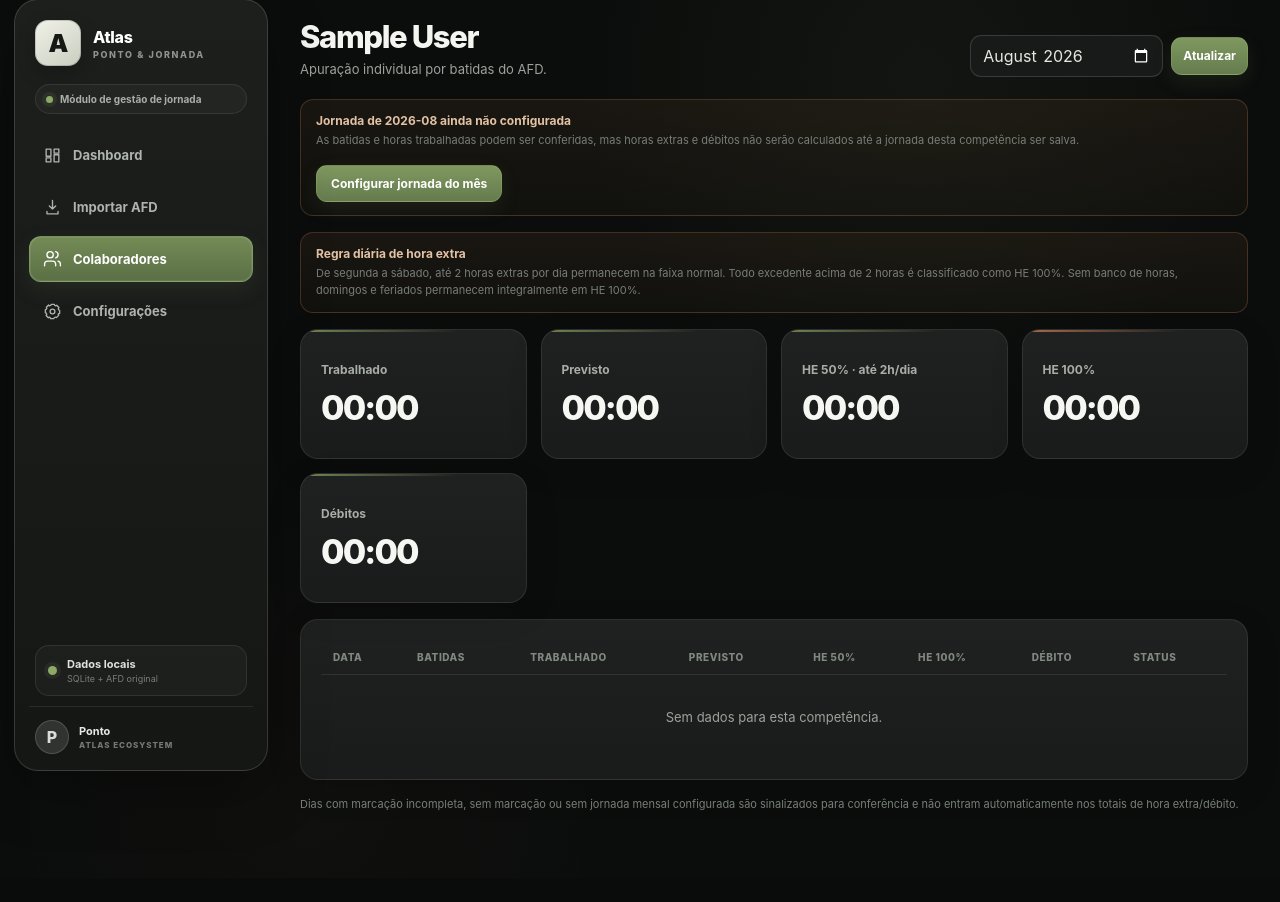
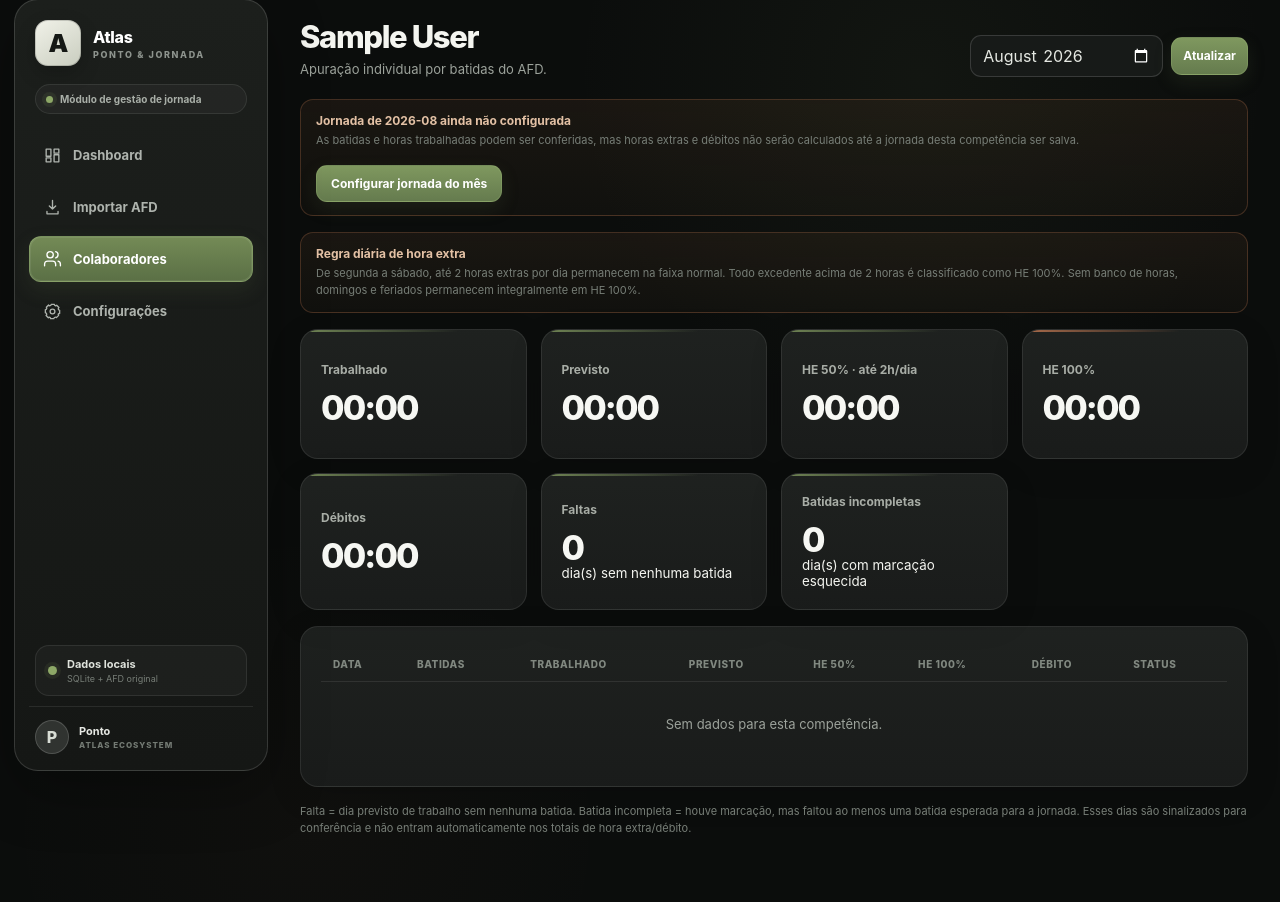
Before and after one commit to lucasgarciamoreira92-rgb/ponto-controlid, a FastAPI app: page /report/1 in a window 1280 px wide. Shown: the part 15-917 px from the top of the page. Before the commit the page ends 825 px from the top, so only its background shows below. Run offline with FastAPI, Linux system fonts and the light colour scheme; data comes from the database, SQL or seed files in the repository; tables that the repository leaves empty hold one stand-in row (values such as "Sample post").

Commit message:
Mostra faltas e batidas incompletas no relatório e PDF

```diff
--- a/templates/employee_report.html
+++ b/templates/employee_report.html
@@ -3,6 +3,8 @@
 {% block content %}
 {% set month_names = {'01':'Janeiro','02':'Fevereiro','03':'Março','04':'Abril','05':'Maio','06':'Junho','07':'Julho','08':'Agosto','09':'Setembro','10':'Outubro','11':'Novembro','12':'Dezembro'} %}
 {% set competence_label = month_names.get(month[5:7], month[5:7]) ~ '/' ~ month[:4] %}
+{% set absence_count = days|selectattr('absence')|list|length %}
+{% set forgotten_punch_count = days|selectattr('forgotten_punch')|list|length %}
 
 <div class="topbar">
   <div><h1>{{ employee.name }}</h1><p>Apuração individual por batidas do AFD.</p></div>
@@ -34,13 +36,24 @@
 </div>
 
 <div class="cards">
-<div class="card metric"><span>Trabalhado</span><strong>{{ totals.worked|hm }}</strong></div><div class="card metric"><span>Previsto</span><strong>{{ totals.expected|hm }}</strong></div>
-{% if settings.bank_hours_enabled == '1' %}<div class="card metric"><span>Saldo banco · até 2h extras/dia</span><strong>{{ totals.bank|hm }}</strong></div><div class="card metric"><span>HE 100% · excedente &gt; 2h/dia</span><strong>{{ totals.overtime_sunday_holiday|hm }}</strong></div>{% else %}<div class="card metric"><span>HE {{ settings.overtime_weekday_percent }}% · até 2h/dia</span><strong>{{ (totals.overtime_weekday + totals.overtime_saturday)|hm }}</strong></div><div class="card metric"><span>HE 100%</span><strong>{{ totals.overtime_sunday_holiday|hm }}</strong></div><div class="card metric"><span>Débitos</span><strong>{{ totals.shortage|hm }}</strong></div>{% endif %}
+  <div class="card metric"><span>Trabalhado</span><strong>{{ totals.worked|hm }}</strong></div>
+  <div class="card metric"><span>Previsto</span><strong>{{ totals.expected|hm }}</strong></div>
+  {% if settings.bank_hours_enabled == '1' %}
+  <div class="card metric"><span>Saldo banco · até 2h extras/dia</span><strong>{{ totals.bank|hm }}</strong></div>
+  <div class="card metric"><span>HE 100% · excedente &gt; 2h/dia</span><strong>{{ totals.overtime_sunday_holiday|hm }}</strong></div>
+  {% else %}
+  <div class="card metric"><span>HE {{ settings.overtime_weekday_percent }}% · até 2h/dia</span><strong>{{ (totals.overtime_weekday + totals.overtime_saturday)|hm }}</strong></div>
+  <div class="card metric"><span>HE 100%</span><strong>{{ totals.overtime_sunday_holiday|hm }}</strong></div>
+  <div class="card metric"><span>Débitos</span><strong>{{ totals.shortage|hm }}</strong></div>
+  {% endif %}
+  <div class="card metric"><span>Faltas</span><strong>{{ absence_count }}</strong><small>dia(s) sem nenhuma batida</small></div>
+  <div class="card metric"><span>Batidas incompletas</span><strong>{{ forgotten_punch_count }}</strong><small>dia(s) com marcação esquecida</small></div>
 </div>
+
 <div class="card"><div class="table-wrap"><table><thead><tr><th>Data</th><th>Batidas</th><th>Trabalhado</th><th>Previsto</th>{% if settings.bank_hours_enabled == '1' %}<th>Banco até 2h/dia</th><th>HE 100% &gt; 2h</th>{% else %}<th>HE {{ settings.overtime_weekday_percent }}%</th><th>HE 100%</th><th>Débito</th>{% endif %}<th>Status</th></tr></thead><tbody>
 {% for d in days %}<tr class="{% if d.review_required %}row-warn{% endif %}"><td><strong>{{ d.date.strftime('%d/%m/%Y') }}</strong><small>{{ d.weekday }}{% if d.holiday %} · feriado{% endif %}{% if d.overtime_excess_100 %} · excedente &gt;2h: {{ d.overtime_excess_100|hm }} a 100%{% endif %}</small></td><td class="punches">{% for p in d.punches %}<span>{{ p.strftime('%H:%M') }}</span>{% else %}—{% endfor %}</td><td>{{ d.worked|hm }}</td><td>{{ d.expected|hm }}</td>{% if settings.bank_hours_enabled == '1' %}<td class="positive">{{ d.bank|hm }}</td><td class="positive">{{ d.overtime_sunday_holiday|hm }}</td>{% else %}<td class="positive">{{ (d.overtime_weekday + d.overtime_saturday)|hm }}</td><td class="positive">{{ d.overtime_sunday_holiday|hm }}</td><td class="negative">{{ d.shortage|hm }}</td>{% endif %}<td>{% if d.status=='OK' %}<span class="badge ok">OK</span>{% else %}<span class="badge warn">{{ d.status }}</span>{% endif %}</td></tr>{% else %}<tr><td colspan="10" class="empty">Sem dados para esta competência.</td></tr>{% endfor %}
 </tbody></table></div></div>
-<p class="footnote">Dias com marcação incompleta, sem marcação ou sem jornada mensal configurada são sinalizados para conferência e não entram automaticamente nos totais de hora extra/débito.</p>
+<p class="footnote">Falta = dia previsto de trabalho sem nenhuma batida. Batida incompleta = houve marcação, mas faltou ao menos uma batida esperada para a jornada. Esses dias são sinalizados para conferência e não entram automaticamente nos totais de hora extra/débito.</p>
 
 {% if month_configured %}
 <section class="print-report" aria-hidden="true">
@@ -73,6 +86,11 @@
   </div>
   {% endif %}
 
+  <div class="print-occurrences">
+    <div class="print-total"><span>Faltas</span><strong>{{ absence_count }} dia(s)</strong></div>
+    <div class="print-total"><span>Batidas incompletas</span><strong>{{ forgotten_punch_count }} dia(s)</strong></div>
+  </div>
+
   <table class="print-table">
     {% if settings.bank_hours_enabled == '1' %}
     <colgroup><col style="width:9%"><col style="width:7%"><col style="width:28%"><col style="width:11%"><col style="width:11%"><col style="width:11%"><col style="width:10%"><col style="width:13%"></colgroup>
@@ -98,8 +116,8 @@
         <td class="center">{{ d.shortage|hm }}</td>
         {% endif %}
         <td class="print-note">
-          {% if 'Sem marcação' in d.status %}Sem marcação
-          {% elif 'Marcação incompleta' in d.status %}Marcação incompleta
+          {% if d.absence %}Falta
+          {% elif d.forgotten_punch %}Batida incompleta
           {% elif 'Intervalo' in d.status %}{{ d.status }}
           {% elif d.holiday %}Feriado
           {% else %}-{% endif %}
```
